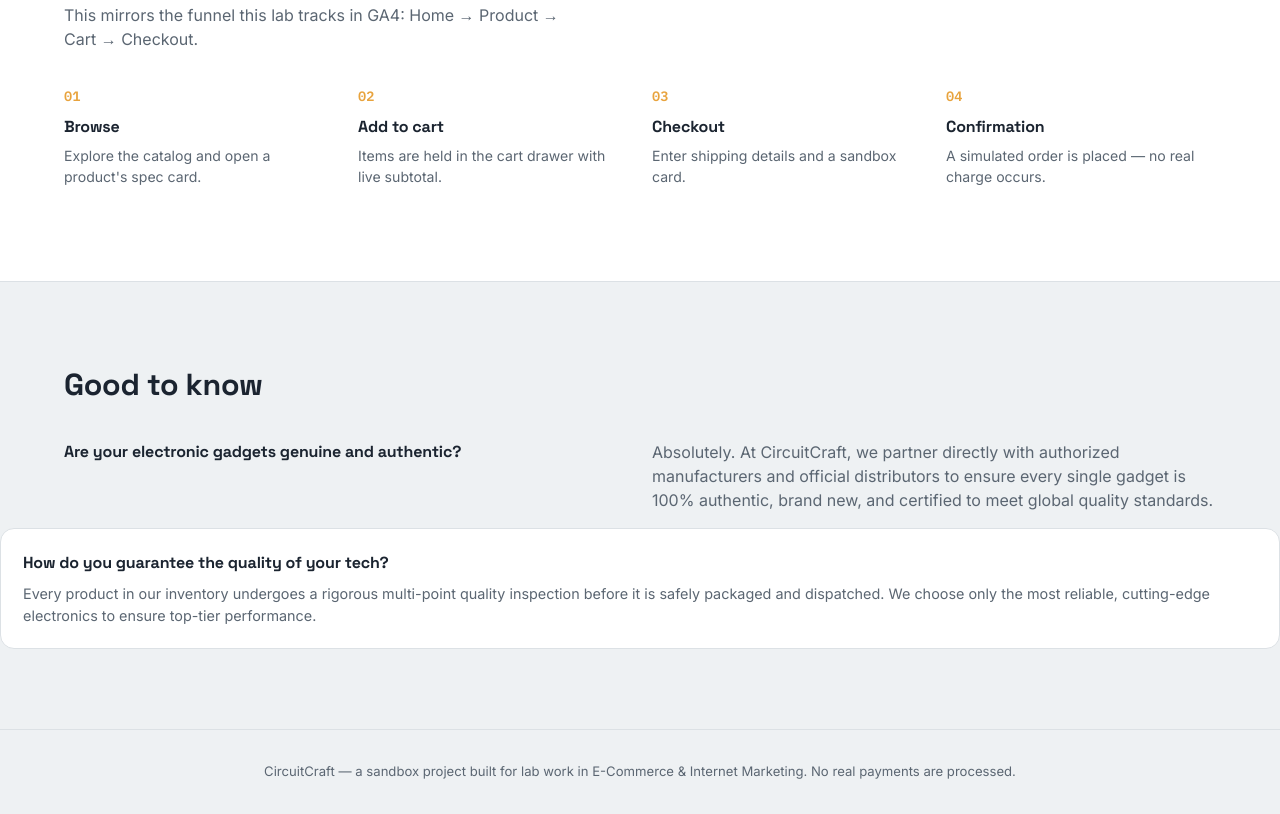
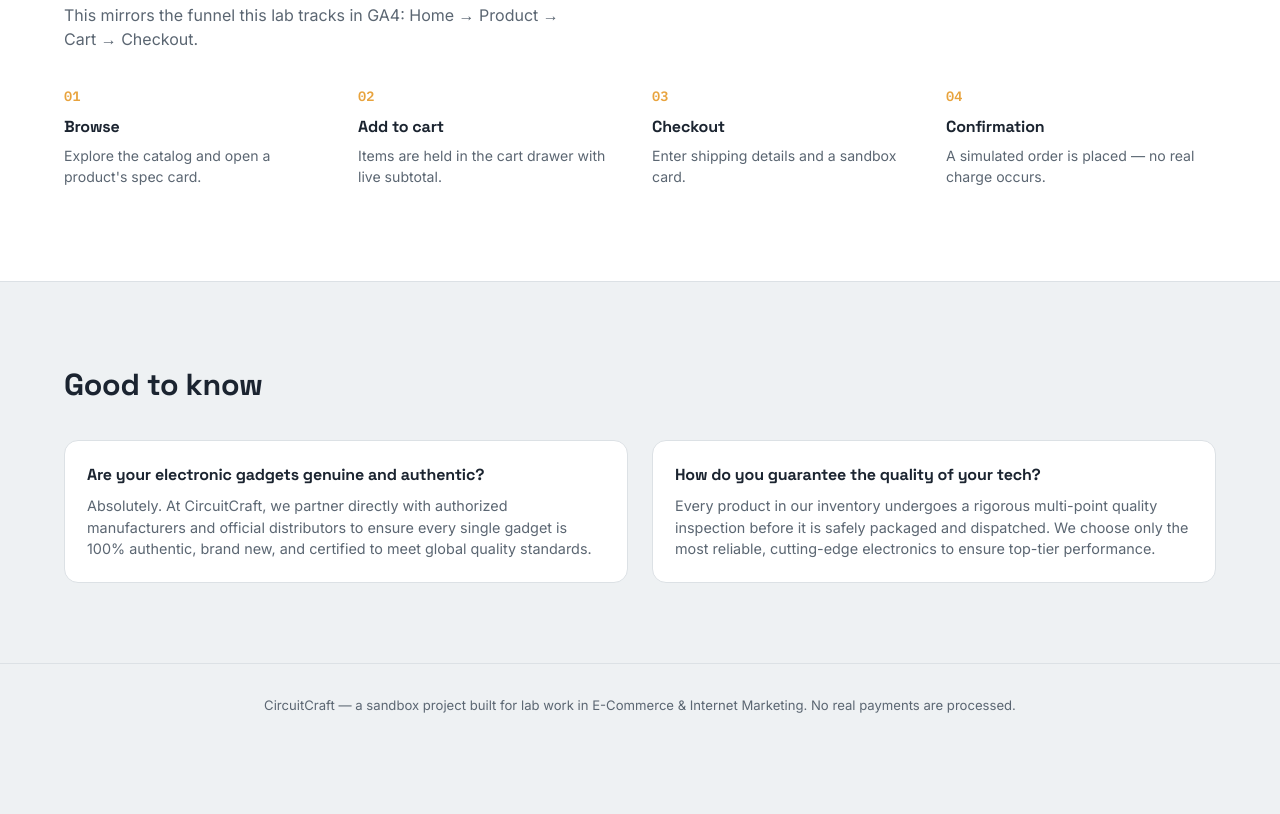
Before and after one commit to samirghimire909-maker/e-commerce-lab-report, a plain HTML site: page index.html in a window 1280 px wide. Shown: the part 1621-2435 px from the top of the page. After the commit the page ends 2368 px from the top, so only its background shows below. Drawn offline with Linux system fonts and the light colour scheme.

Commit message:
Update index.html

```diff
--- a/index.html
+++ b/index.html
@@ -93,7 +93,8 @@
     <h2>Good to know</h2>
   </div>
   <div class="faq-grid">
-       <h4>Are your electronic gadgets genuine and authentic?</h4>
+  <div class="faq-item">
+    <h4>Are your electronic gadgets genuine and authentic?</h4>
     <p>Absolutely. At CircuitCraft, we partner directly with authorized manufacturers and official distributors to ensure every single gadget is 100% authentic, brand new, and certified to meet global quality standards.</p>
   </div>
 
@@ -101,6 +102,11 @@
     <h4>How do you guarantee the quality of your tech?</h4>
     <p>Every product in our inventory undergoes a rigorous multi-point quality inspection before it is safely packaged and dispatched. We choose only the most reliable, cutting-edge electronics to ensure top-tier performance.</p>
   </div>
+
+  <!-- <div class="faq-item">
+    <h4>Do your products come with a warranty?</h4>
+    <p>Yes, all premium gadgets purchased through CircuitCraft come with a standard 1-year comprehensive manufacturer warranty, alongside our dedicated customer support to handle any technical issues smoothly.</p>
+  </div> -->
 </div>
 </section>
 
```
